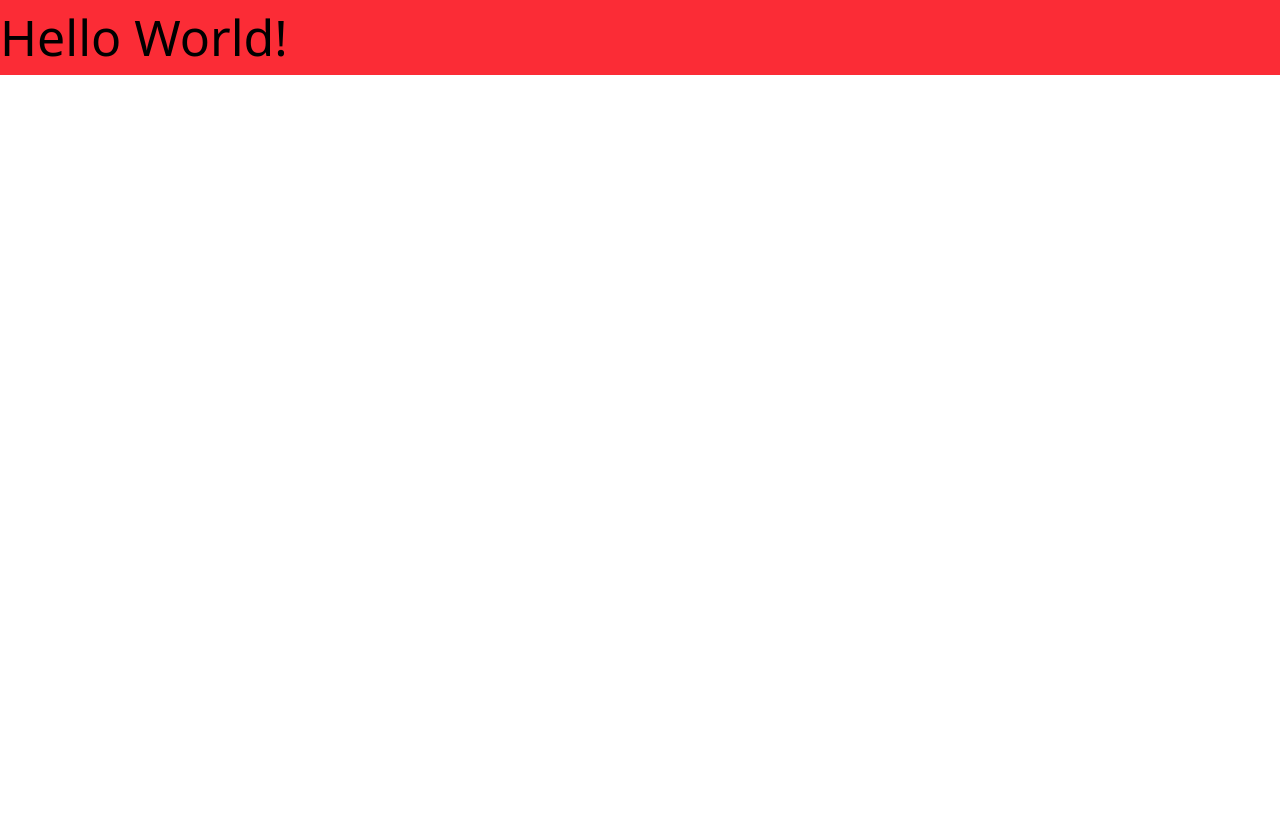
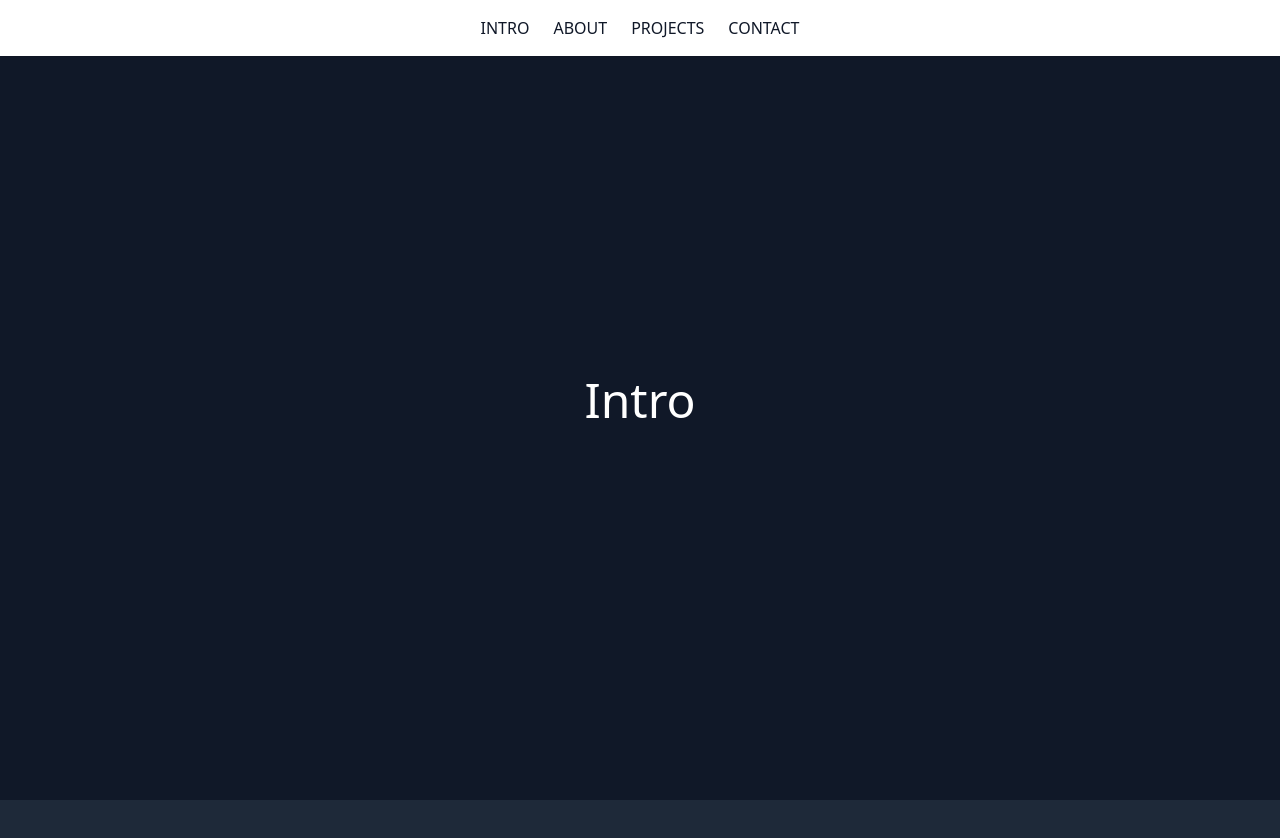
Before and after one commit to SahilKhunt08/portfolio, a React (Vite) app: page / in a window 1280 px wide. Shown: the top 838 px of the page. Before the commit the page ends 800 px from the top, so only its background shows below. Built offline with nearby package versions, Linux system fonts and the light colour scheme.

Commit message:
Setup sections

```diff
--- a/src/App.jsx
+++ b/src/App.jsx
@@ -2,10 +2,35 @@ import { useState } from "react";
 import reactLogo from "./assets/react.svg";
 import viteLogo from "/vite.svg";
 
+import Intro from "./components/Intro";
+import About from "./components/About";
+import Projects from "./components/Projects";
+import Contact from "./components/Contact";
+
+function Navbar() {
+  return (
+    <nav className="fixed top-0 left-0 right-0 bg-white shadow p-4 flex space-x-6 justify-center">
+      {["intro", "about", "projects", "contact"].map((sec) => (
+        <a key={sec} href={`#${sec}`} className="uppercase hover:text-blue-600">
+          {sec}
+        </a>
+      ))}
+    </nav>
+  );
+}
+
 function App() {
   const [count, setCount] = useState(0);
 
-  return <div className="text-[50px] bg-red-500">Hello World!</div>;
+  return (
+    <div className="font-sans text-gray-900">
+      <Navbar />
+      <Intro />
+      <About />
+      <Projects />
+      <Contact />
+    </div>
+  );
 }
 
 export default App;
--- /dev/null
+++ b/src/components/About.jsx
@@ -0,0 +1,10 @@
+export default function About() {
+  return (
+    <section
+      id="about"
+      className="min-h-screen flex items-center justify-center bg-gray-800 text-white"
+    >
+      <h2 className="text-4xl">About</h2>
+    </section>
+  );
+}
--- /dev/null
+++ b/src/components/Contact.jsx
@@ -0,0 +1,10 @@
+export default function Contact() {
+  return (
+    <section
+      id="contact"
+      className="min-h-screen flex items-center justify-center bg-gray-800 text-white"
+    >
+      <h2 className="text-4xl">Contact</h2>
+    </section>
+  );
+}
--- /dev/null
+++ b/src/components/Intro.jsx
@@ -0,0 +1,10 @@
+export default function Intro() {
+  return (
+    <section
+      id="intro"
+      className="min-h-screen flex items-center justify-center bg-gray-900 text-white"
+    >
+      <h1 className="text-5xl">Intro</h1>
+    </section>
+  );
+}
--- /dev/null
+++ b/src/components/Projects.jsx
@@ -0,0 +1,10 @@
+export default function Projects() {
+  return (
+    <section
+      id="projects"
+      className="min-h-screen flex items-center justify-center bg-gray-900 text-white"
+    >
+      <h2 className="text-4xl">Projects</h2>
+    </section>
+  );
+}
```
